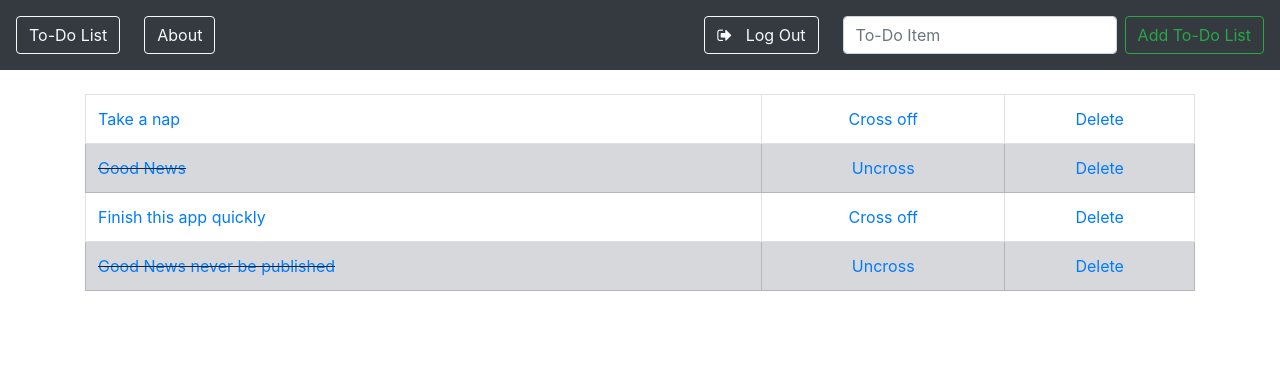
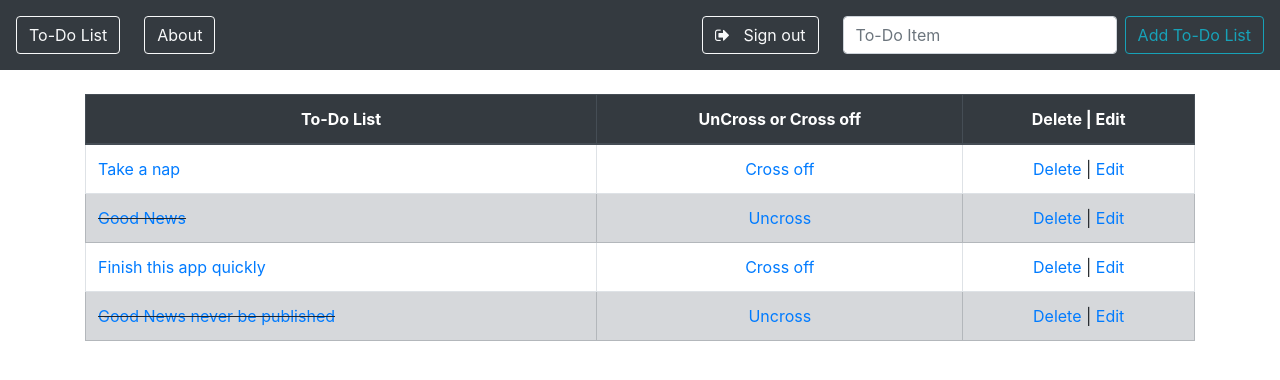
Before and after one commit to IamOmaR22/To-Do-List-Django-SQLite, a Django app: page / in a window 1280 px wide. Shown: the top 380 px of the page. Run offline with Django 3.2, Linux system fonts and the light colour scheme; a user stored in the database is signed in; data comes from the database, SQL or seed files in the repository; both versions use the stored data as it was after the commit; some libraries are stand-ins or nearby versions.

Commit message:
Table updated

```diff
--- a/todo_list/templates/base.html
+++ b/todo_list/templates/base.html
@@ -39,7 +39,7 @@
     {% if request.user.is_authenticated %}
     <a href="{% url 'logout' %}" class="mr-4 text-white">
       <button type="button" class="btn btn-md btn-outline-light">
-      <i class="fa fa-sign-out"></i> &nbsp; Log Out
+      <i class="fa fa-sign-out"></i> &nbsp; Sign out
       </button>
     </a>
 
@@ -47,19 +47,19 @@
     <form class="form-inline my-2 my-lg-0" method="POST">
       {% csrf_token %} <!-- cross site request for every token -->
       <input class="form-control mr-sm-2" type="search" placeholder="To-Do Item" aria-label="Search" name="item">
-      <button class="btn btn-outline-success my-2 my-sm-0" type="submit">Add To-Do List</button>
+      <button class="btn btn-outline-info my-2 my-sm-0" type="submit">Add To-Do List</button>
     </form>
 
     {% else %}
     <a href="{% url 'signup' %}" class="mr-4 text-white">
       <button type="button" class="btn btn-md btn-outline-light">
-      <i class="fa fa-user-plus"></i> &nbsp; Sign Up
+      <i class="fa fa-user-plus"></i> &nbsp; Sign up
       </button>
     </a>
 
     <a href="{% url 'login' %}" class="mr-4 text-white">
       <button type="button" class="btn btn-md btn-outline-light">
-      <i class="fa fa-user"></i> &nbsp; Log In
+      <i class="fa fa-user"></i> &nbsp; Sign in
       </button>
     </a>
     {% endif %}
--- a/todo_list/templates/edit.html
+++ b/todo_list/templates/edit.html
@@ -11,7 +11,7 @@
 
       <input type="hidden" value="{{ item.completed }}" name="completed">
 
-      <button class="btn btn-outline-success my-2 my-sm-0" type="submit">Edit Item</button>
+      <button class="btn btn-outline-dark my-2 my-sm-0" type="submit">Edit Item</button>
     </form>
 
     {% endif %}
--- a/todo_list/templates/home.html
+++ b/todo_list/templates/home.html
@@ -17,18 +17,25 @@
 {% if all_items %}
 
 <table class="table table-bordered">
+<thead class="thead-dark text-center">
+      <tr>
+        <th>To-Do List</th>
+        <th>UnCross or Cross off</th>
+        <th>Delete | Edit</th>
+      </tr>
+    </thead>
     {% for things in all_items %}
       {% if things.completed %}
         <tr class="table-secondary">
             <td class="striker"><a href="{% url 'edit' things.id %}">{{ things.item }}</a></td>
             <td><center><a href="{% url 'uncross' things.id %}">Uncross</a></center></td>  <!-- item from models.py class -->
-            <td ><center><a href="{% url 'delete' things.id %}">Delete</a></center></td> <!-- id from migration. id for every task -->
+            <td><center><a href="{% url 'delete' things.id %}">Delete</a> | <a href="{% url 'edit' things.id %}">Edit</a></center></td> <!-- id from migration. id for every task -->
         </tr>
     {% else %}
         <tr>
             <td><a href="{% url 'edit' things.id %}">{{ things.item }}</a></td>
             <td><center><a href="{% url 'cross_off' things.id %}">Cross off</a></center></td>  <!-- item from models.py class -->
-            <td><center><a href="{% url 'delete' things.id %}">Delete</a></center></td>
+            <td><center><a href="{% url 'delete' things.id %}">Delete</a> | <a href="{% url 'edit' things.id %}">Edit</a></center></td>
         </tr>
         {% endif %}
     {% endfor %}
--- a/todo_list/templates/registration/login.html
+++ b/todo_list/templates/registration/login.html
@@ -1,19 +1,19 @@
 {% extends 'base.html' %}
 {% load crispy_forms_tags %}
 {% block title %}
-Log In
+Sign in
 {% endblock title %}
 
 {% block content %}
 <div class="container">
-  <h2 class="heading font-weight-light text-center">Log In</h2>
+  <h2 class="heading font-weight-light text-center">Sign in</h2>
   <hr>
   </div>
   <div class="container w-25 card p-4 mt-4">
     <form action="" method="POST" enctype="multipart/form-data">
     {% csrf_token %}
     {{ form|crispy }}
-    <input type="submit" value="Login" class="btn btn-info w-100 text-white text-center my-2">
+    <input type="submit" value="Sign in" class="btn btn-info w-100 text-white text-center my-2">
     </form>
   </div>
 {% endblock content %}
--- a/todo_list/templates/registration/signup.html
+++ b/todo_list/templates/registration/signup.html
@@ -13,7 +13,7 @@ Sign Up
     <form action="" method="POST" enctype="multipart/form-data">
     {% csrf_token %}
     {{ form|crispy }}
-    <input type="submit" value="Signup" class="btn btn-info w-100 text-white text-center my-2">
+    <input type="submit" value="Sign up" class="btn btn-info w-100 text-white text-center my-2">
     </form>
   </div>
 {% endblock content %}
```
Also changed, not shown: db.sqlite3.
